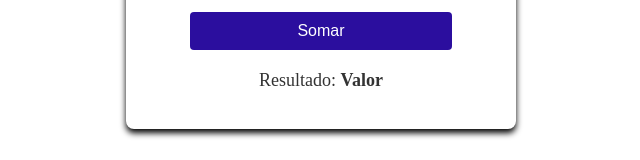
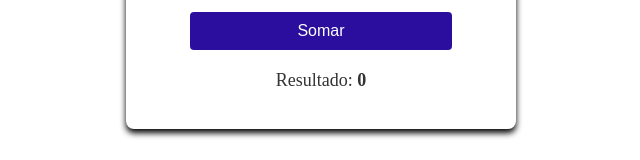
Before and after one commit to anamsilva1981/Projeto-Calculadora-de-soma, an Angular app: page / in a window 1280 px wide. Shown: the part 271-431 px from the top of the page, without its empty margins (319-959 px from the left). Built offline with nearby package versions, Linux system fonts and the light colour scheme.

Commit message:
[Feature] Atualiza lógica do botão de soma e exibição do resultado na calculadora

```diff
--- a/src/app/calculadora/calculadora.component.html
+++ b/src/app/calculadora/calculadora.component.html
@@ -9,11 +9,11 @@
             <label for="numero2">Numero 2</label>
             <input type="number" name="numero2" id="numero2" />
 
-            <button type="submit">Somar</button>
+            <button type="button" (click)="somaValores()">Somar</button>
         </form>
 
         <div class="result-display">
-            <p>Resultado: <span id="result">Valor</span></p>
+            <p>Resultado: <span id="result">{{resultado}}</span></p>
         </div>
     </div>
 </div>
```
